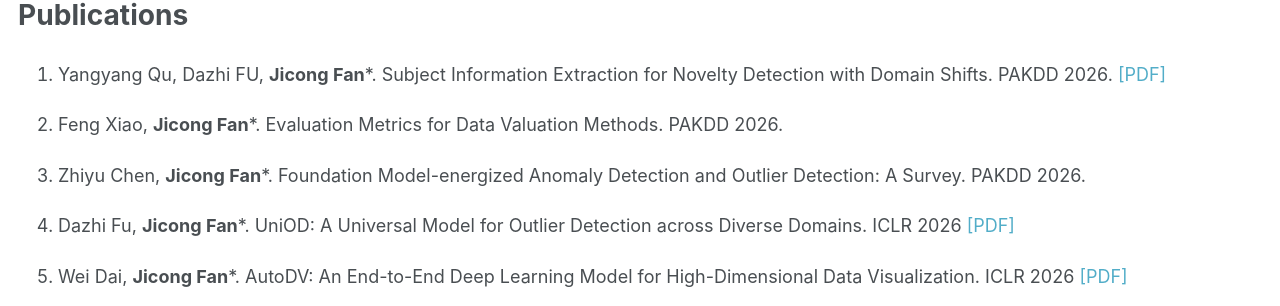
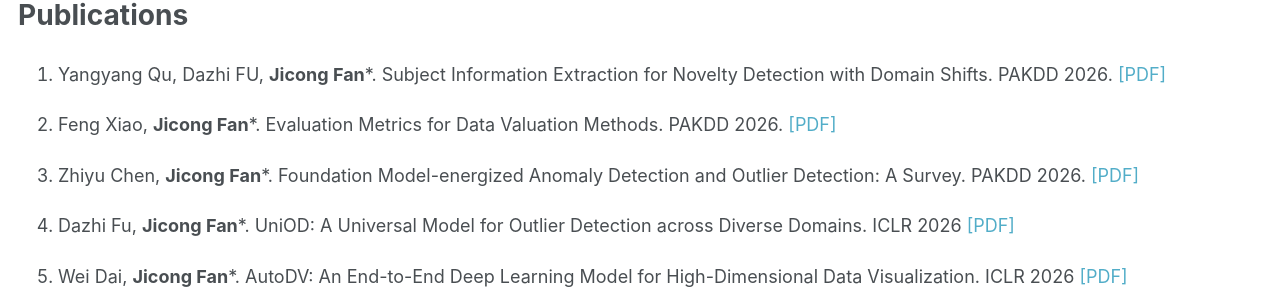
Before and after one commit to jicongfan/jicongfan.github.io, a Jekyll site: the page built from _pages/publications.md, in a window 1280 px wide and 900 px high. Shown: the part 195-501 px from the top of the window. Built offline with Jekyll 4.4.1, drawn with Linux system fonts in a browser that asks for light colours.

Commit message:
Update publications.md

```diff
--- a/_pages/publications.md
+++ b/_pages/publications.md
@@ -4,11 +4,11 @@
 author_profile: true
 ---
 
-1. Yangyang Qu, Dazhi FU, <strong>Jicong Fan</strong>*. Subject Information Extraction for Novelty Detection with Domain Shifts. PAKDD 2026. [[PDF]](/papers/pakdd2026_subject.pdf)
+1. Yangyang Qu, Dazhi FU, <strong>Jicong Fan</strong>*. Subject Information Extraction for Novelty Detection with Domain Shifts. PAKDD 2026. [[PDF]](/papers/pakdd2026_fm.pdf)
 
-1. Feng Xiao, <strong>Jicong Fan</strong>*. Evaluation Metrics for Data Valuation Methods. PAKDD 2026.
+1. Feng Xiao, <strong>Jicong Fan</strong>*. Evaluation Metrics for Data Valuation Methods. PAKDD 2026. [[PDF]](/papers/pakdd2026_fm.pdf)
 
-1. Zhiyu Chen, <strong>Jicong Fan</strong>*. Foundation Model-energized Anomaly Detection and Outlier Detection: A Survey. PAKDD 2026.
+1. Zhiyu Chen, <strong>Jicong Fan</strong>*. Foundation Model-energized Anomaly Detection and Outlier Detection: A Survey. PAKDD 2026. [[PDF]](/papers/pakdd2026_eva.pdf)
 
 1. Dazhi Fu, <strong>Jicong Fan</strong>*. UniOD: A Universal Model for Outlier Detection across Diverse Domains. ICLR 2026 <a href="https://openreview.net/pdf?id=Eu25AOvORb">[PDF]</a>
 
```
